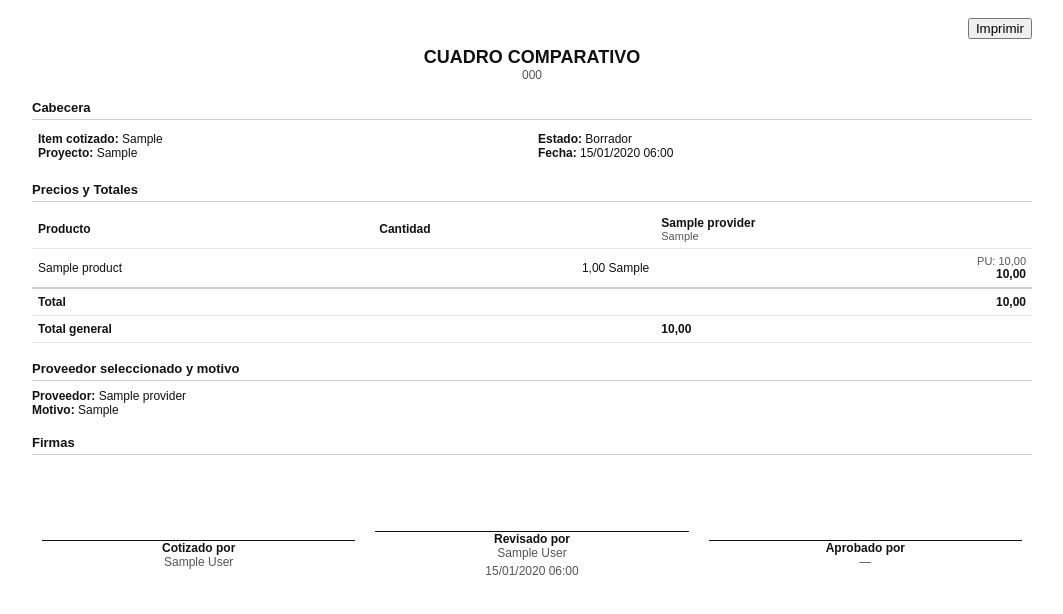
After one commit to hectorisrael87/fundacion_sys, a Django app: page /cuadros/1/imprimir/ in a window 1280 px wide. The commit adds this page. Shown: the top 614 px of the page, without its empty margins (108-1171 px from the left). Run offline with Django 5.2, Linux system fonts and the light colour scheme; a user stored in the database is signed in; tables that the repository leaves empty hold one stand-in row (values such as "Sample post").

Commit message:
cuadro comparativo

```diff
--- a/src/apps/procurement/models.py
+++ b/src/apps/procurement/models.py
@@ -27,7 +27,13 @@ class ComparativeQuote(models.Model):
 
     creado_por = models.ForeignKey(settings.AUTH_USER_MODEL, on_delete=models.PROTECT, related_name="cc_creados")
     creado_en = models.DateTimeField(auto_now_add=True)
-
+    revisado_por = models.ForeignKey(
+        settings.AUTH_USER_MODEL,
+        null=True, blank=True,
+        on_delete=models.PROTECT,
+        related_name="cc_revisados",
+    )
+    revisado_en = models.DateTimeField(null=True, blank=True)
     class Status(models.TextChoices):
         BORRADOR = "BORRADOR", "Borrador"
         EN_REVISION = "EN_REVISION", "En revisión"
--- a/src/apps/procurement/urls.py
+++ b/src/apps/procurement/urls.py
@@ -1,4 +1,5 @@
 from django.urls import path
+from . import views
 
 from .views import (
     cc_list,
@@ -16,6 +17,7 @@ from .views import (
     cc_delete_item,
     cc_edit_supplier,
     cc_delete_supplier,
+    cc_print,
 )
 
 urlpatterns = [
@@ -45,4 +47,6 @@ urlpatterns = [
 
     # Órdenes de pago
     path("cuadros/<int:pk>/generar-ops/", cc_generate_ops, name="cc_generate_ops"),
+    path("cuadros/<int:pk>/imprimir/", cc_print, name="cc_print"),
+
 ]
--- a/src/apps/procurement/views.py
+++ b/src/apps/procurement/views.py
@@ -307,11 +307,15 @@ def cc_select_supplier(request, pk):
 @login_required
 def cc_send_review(request, pk):
     cc = get_object_or_404(ComparativeQuote, pk=pk)
+
+    if cc.estado == "APROBADO":
+        messages.error(request, "Este cuadro ya está APROBADO y no puede volver a revisión.")
+        return redirect("cc_detail", pk=pk)
+
     cc.estado = "EN_REVISION"
-    cc.save()
+    cc.save(update_fields=["estado"])
     messages.success(request, "Enviado a revisión.")
     return redirect("cc_detail", pk=pk)
-
 
 @login_required
 def cc_approve(request, pk):
@@ -324,7 +328,10 @@ def cc_approve(request, pk):
         return HttpResponseForbidden("No puedes aprobar un cuadro que tú creaste.")
 
     cc.estado = "APROBADO"
-    cc.save()
+    cc.revisado_por = request.user
+    cc.revisado_en = timezone.now()
+    cc.save(update_fields=["estado", "revisado_por", "revisado_en"])
+
     messages.success(request, "Cuadro aprobado.")
     return redirect("cc_detail", pk=pk)
 
@@ -333,7 +340,9 @@ def cc_approve(request, pk):
 def cc_back_to_draft(request, pk):
     cc = get_object_or_404(ComparativeQuote, pk=pk)
     cc.estado = "BORRADOR"
-    cc.save()
+    cc.revisado_por = None
+    cc.revisado_en = None
+    cc.save(update_fields=["estado", "revisado_por", "revisado_en"])
     messages.success(request, "Devuelto a borrador.")
     return redirect("cc_detail", pk=pk)
 
@@ -426,3 +435,40 @@ def cc_generate_ops(request, pk):
         "procurement/cc_generate_ops.html",
         {"cc": cc, "items": items, "proveedores": proveedores},
     )
+
+@login_required
+def cc_print(request, pk: int):
+    cc = get_object_or_404(ComparativeQuote, pk=pk)
+
+    # seguridad: creador ve lo suyo; revisor/superuser ven todo
+    if not (request.user.is_superuser or is_reviewer(request.user) or cc.creado_por_id == request.user.id):
+        return HttpResponseForbidden("No tienes permiso para ver este cuadro.")
+
+    items = list(cc.items.select_related("producto").all())
+    proveedores = list(cc.proveedores.select_related("proveedor").all())
+
+    from collections import defaultdict
+    precios = defaultdict(dict)
+    for p in cc.precios.all():
+        precios[p.proveedor_id][p.producto_id] = p.precio_unit
+
+    totales_por_proveedor = {}
+    for ps in proveedores:
+        prov_id = ps.proveedor_id
+        total = Decimal("0")
+        for it in items:
+            pu = precios.get(prov_id, {}).get(it.producto_id)
+            if pu is not None:
+                total += (it.cantidad * pu)
+        totales_por_proveedor[str(prov_id)] = total
+
+    total_general = sum(totales_por_proveedor.values(), Decimal("0"))
+
+    return render(request, "procurement/cc_print.html", {
+        "cc": cc,
+        "items": items,
+        "proveedores": proveedores,
+        "precios": precios,
+        "totales_por_proveedor": totales_por_proveedor,
+        "total_general": total_general,
+    })
--- /dev/null
+++ b/src/templates/procurement/cc_print.html
@@ -0,0 +1,148 @@
+<!doctype html>
+<html lang="es">
+<head>
+  <meta charset="utf-8">
+  <title>Cuadro {{ cc.number }}</title>
+  <style>
+    body { font-family: Arial, sans-serif; font-size: 12px; color:#111; }
+    .wrap { max-width: 1000px; margin: 0 auto; padding: 10px 20px; }
+    h1 { font-size: 18px; margin: 0; text-align:center; }
+    h2 { font-size: 13px; margin: 18px 0 8px; border-bottom:1px solid #ccc; padding-bottom:4px; }
+    .muted { color:#555; }
+    .grid { width:100%; border-collapse: collapse; }
+    .grid td { padding: 4px 6px; vertical-align: top; }
+    .table { width:100%; border-collapse: collapse; margin-top: 6px; }
+    .table th, .table td { border-bottom:1px solid #e6e6e6; padding:6px; }
+    .table th { text-align:left; }
+    .right { text-align:right; }
+    .sign-grid { width:100%; border-collapse: collapse; margin-top: 18px; }
+    .sign-grid td { width:33.33%; padding: 18px 10px 0; text-align:center; }
+    .line { border-top:1px solid #111; margin-top: 40px; }
+    @media print {
+      .no-print { display:none; }
+      body { margin:0; }
+    }
+  </style>
+</head>
+<body>
+<div class="wrap">
+
+  <div class="no-print" style="text-align:right; margin-bottom:8px;">
+    <button onclick="window.print()">Imprimir</button>
+  </div>
+
+  <h1>CUADRO COMPARATIVO</h1>
+  <div class="muted" style="text-align:center;">{{ cc.number }}</div>
+
+  <h2>Cabecera</h2>
+  <table class="grid">
+    <tr>
+      <td style="width:50%;">
+        <b>Item cotizado:</b> {{ cc.item_cotizado }}<br>
+        <b>Proyecto:</b> {{ cc.proyecto }}<br>
+      </td>
+      <td style="width:50%;">
+        <b>Estado:</b> {{ cc.get_estado_display }}<br>
+        <b>Fecha:</b> {{ cc.creado_en|date:"d/m/Y H:i" }}<br>
+      </td>
+    </tr>
+  </table>
+
+  <h2>Precios y Totales</h2>
+
+  {% load dict_extras %}
+  <table class="table">
+    <thead>
+      <tr>
+        <th>Producto</th>
+        <th class="right">Cantidad</th>
+        {% for ps in proveedores %}
+          <th class="right">
+            {{ ps.proveedor.nombre_empresa }}
+            <div class="muted" style="font-size:11px; font-weight:normal;">{{ ps.detalle }}</div>
+          </th>
+        {% endfor %}
+      </tr>
+    </thead>
+    <tbody>
+      {% for it in items %}
+      <tr>
+        <td>{{ it.producto.nombre }}</td>
+        <td class="right">{{ it.cantidad|floatformat:2 }} {{ it.unidad }}</td>
+
+        {% for ps in proveedores %}
+          <td class="right">
+            {% with pu=precios|get_item:ps.proveedor.id|get_item:it.producto.id %}
+              {% if pu %}
+                <div class="muted" style="font-size:11px;">PU: {{ pu|floatformat:2 }}</div>
+                <b>{{ it.cantidad|mul:pu|floatformat:2 }}</b>
+              {% else %}
+                -
+              {% endif %}
+            {% endwith %}
+          </td>
+        {% endfor %}
+      </tr>
+      {% endfor %}
+
+      <tr>
+        <td style="font-weight:bold; border-top:2px solid #ccc;">Total</td>
+        <td style="border-top:2px solid #ccc;"></td>
+        {% for ps in proveedores %}
+          {% with k=ps.proveedor.id|stringformat:"s" %}
+            <td class="right" style="font-weight:bold; border-top:2px solid #ccc;">
+              {{ totales_por_proveedor|get_item:k|default:"0"|floatformat:2 }}
+            </td>
+          {% endwith %}
+        {% endfor %}
+      </tr>
+
+      <tr>
+        <td style="font-weight:bold;">Total general</td>
+        <td></td>
+        <td colspan="{{ proveedores|length }}" style="font-weight:bold;">
+          {{ total_general|floatformat:2 }}
+        </td>
+      </tr>
+    </tbody>
+  </table>
+
+  <h2>Proveedor seleccionado y motivo</h2>
+  {% if cc.proveedor_seleccionado %}
+    <b>Proveedor:</b> {{ cc.proveedor_seleccionado.proveedor.nombre_empresa }}<br>
+    <b>Motivo:</b> {{ cc.motivo_seleccion }}<br>
+  {% else %}
+    (No definido)
+  {% endif %}
+
+  <h2>Firmas</h2>
+  <table class="sign-grid">
+    <tr>
+      <td>
+        <div class="line"></div>
+        <div><b>Cotizado por</b></div>
+        <div class="muted">{{ cc.creado_por.get_full_name|default:cc.creado_por.username }}</div>
+      </td>
+      <td>
+        <div class="line"></div>
+        <div><b>Revisado por</b></div>
+        <div class="muted">
+          {% if cc.revisado_por %}
+            {{ cc.revisado_por.get_full_name|default:cc.revisado_por.username }}
+            {% if cc.revisado_en %}<div style="margin-top:4px;">{{ cc.revisado_en|date:"d/m/Y H:i" }}</div>{% endif %}
+          {% else %}
+            —
+          {% endif %}
+        </div>
+      </td>
+      <td>
+        <div class="line"></div>
+        <div><b>Aprobado por</b></div>
+        <div class="muted">—</div>
+      </td>
+    </tr>
+  </table>
+
+</div>
+</body>
+</html>
```
Also changed, not shown: src/templates/procurement/cc_detail.html (+6 -3 lines), src/apps/procurement/migrations/0003_comparativequote_revisado_en_and_more.py (added).
